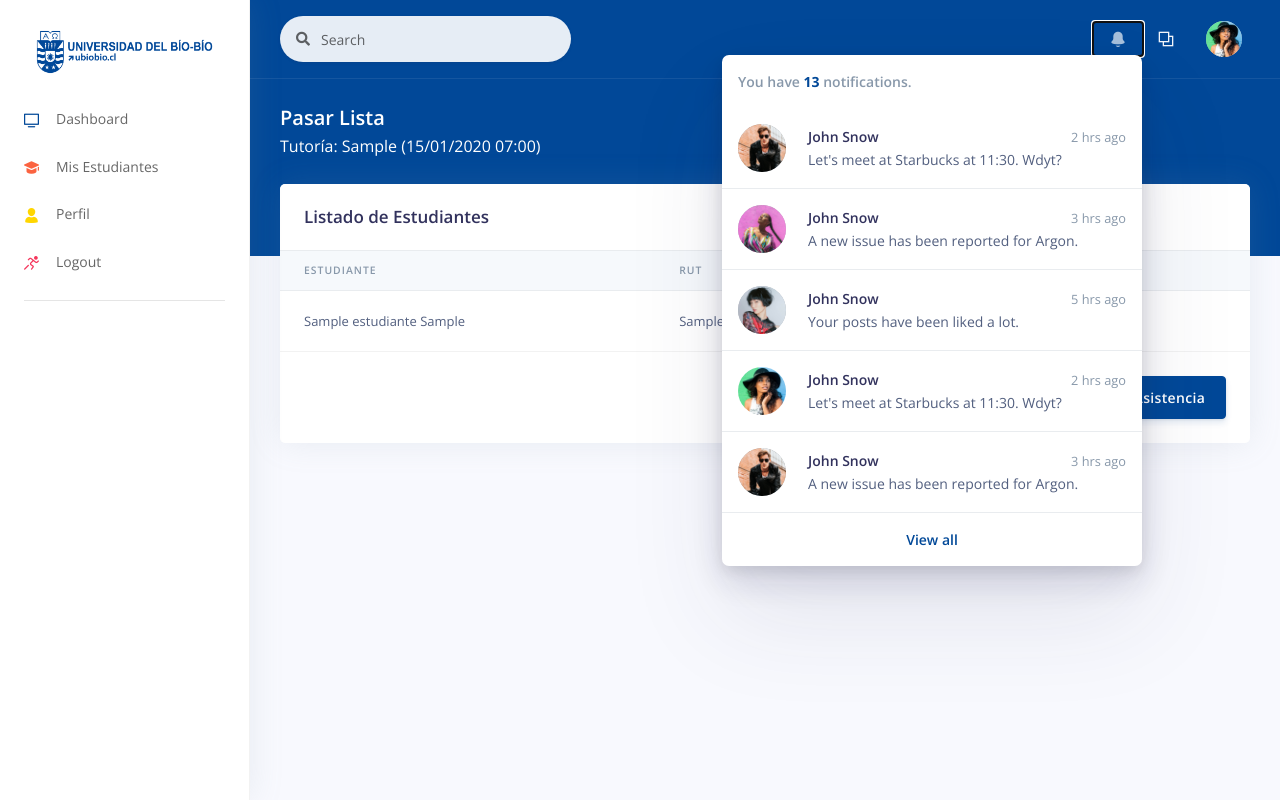
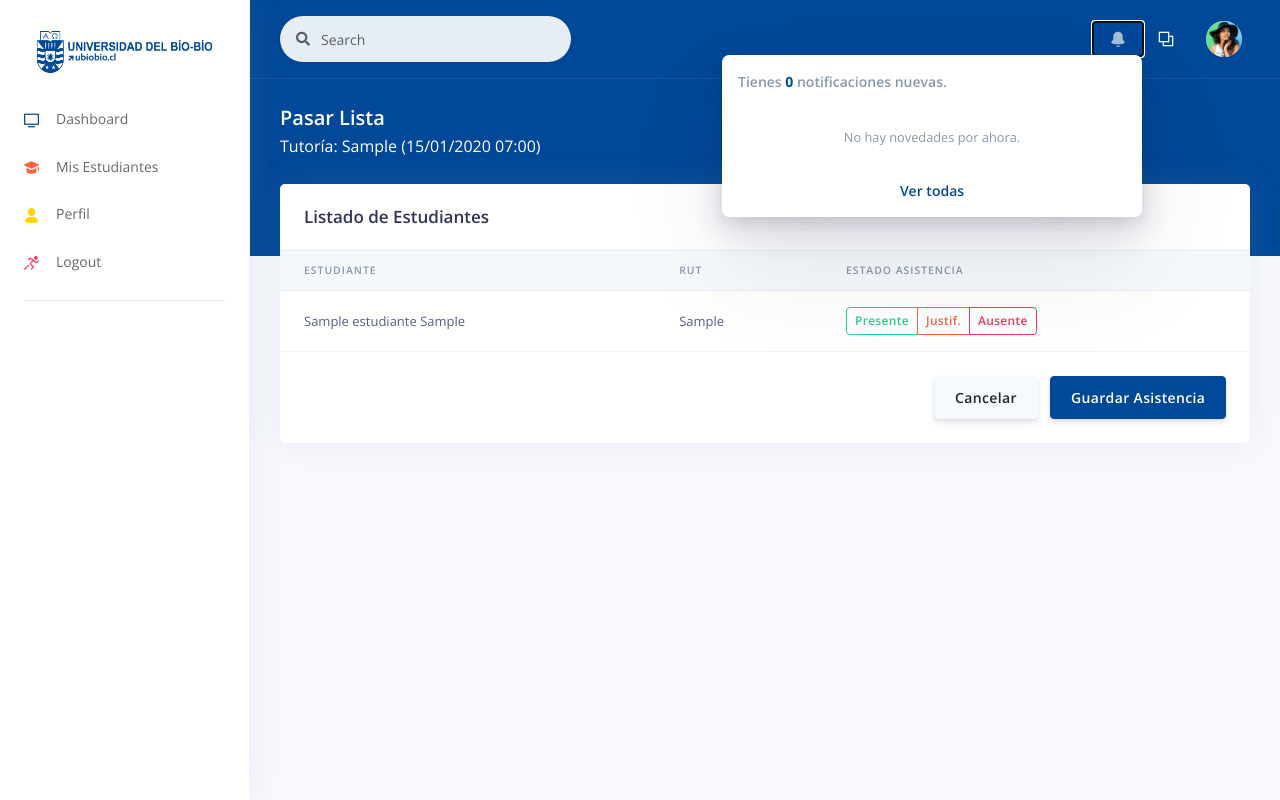
Before and after one commit to Mastrick7even/Sistema-de-alerta-temprana-para-programa-de-tutores-UBB, a Django app: page /tutorias/1/asistencia/ in a window 1280 px wide, after a click that opens the changed part. Run offline with Django 3.2, Linux system fonts and the light colour scheme; tables that the repository leaves empty hold one stand-in row (values such as "Sample post"); some libraries are stand-ins or nearby versions.

Commit message:
feat: Implementar sistema de gestión de notificaciones con acciones masivas
- Agregar checkboxes para selección múltiple de notificaciones
- Implementar función "Marcar como leídas" para notificaciones seleccionadas
- Implementar función "Eliminar" para notificaciones seleccionadas
- Crear sistema de señales (signals.py) para generación automática de notificaciones
- Mejorar UI con badges "Nueva" y estados visuales para notificaciones no leídas
- Implementar navegación directa al hacer click en notificaciones

```diff
--- a/apps/templates/includes/navigation.html
+++ b/apps/templates/includes/navigation.html
@@ -11,7 +11,8 @@
             <input class="form-control" placeholder="Search" type="text">
           </div>
         </div>
-        <button type="button" class="close" data-action="search-close" data-target="#navbar-search-main" aria-label="Close">
+        <button type="button" class="close" data-action="search-close" data-target="#navbar-search-main"
+          aria-label="Close">
           <span aria-hidden="true">×</span>
         </button>
       </form>
@@ -35,112 +36,55 @@
         <li class="nav-item dropdown">
           <a class="nav-link" href="#" role="button" data-toggle="dropdown" aria-haspopup="true" aria-expanded="false">
             <i class="ni ni-bell-55"></i>
+            {% if conteo_notificaciones > 0 %}
+            <span class="badge badge-circle badge-floating badge-danger border-white"
+              style="position: absolute; top: 0; right: 0; transform: scale(0.7);">
+              {{ conteo_notificaciones }}
+            </span>
+            {% endif %}
           </a>
-          <div class="dropdown-menu dropdown-menu-xl  dropdown-menu-right  py-0 overflow-hidden">
-            <!-- Dropdown header -->
+          <div class="dropdown-menu dropdown-menu-xl dropdown-menu-right py-0 overflow-hidden">
             <div class="px-3 py-3">
-              <h6 class="text-sm text-muted m-0">You have <strong class="text-primary">13</strong> notifications.</h6>
+              <h6 class="text-sm text-muted m-0">Tienes <strong class="text-primary">{{ conteo_notificaciones }}</strong> notificaciones nuevas.</h6>
             </div>
-            <!-- List group -->
+
             <div class="list-group list-group-flush">
-              <a href="#!" class="list-group-item list-group-item-action">
+              {% for noti in mis_notificaciones %}
+              <a href="{% url 'leer-notificacion' noti.id %}" class="list-group-item list-group-item-action">
                 <div class="row align-items-center">
                   <div class="col-auto">
-                    <!-- Avatar -->
-                    <img alt="Image placeholder" src="/static/assets/img/theme/team-1.jpg" class="avatar rounded-circle">
+                    <div class="avatar rounded-circle bg-gradient-primary">
+                      <i class="ni ni-single-02"></i>
+                    </div>
                   </div>
                   <div class="col ml--2">
-                    <div class="d-flex justify-content-between align-items-center">
-                      <div>
-                        <h4 class="mb-0 text-sm">John Snow</h4>
+                    <div class="d-flex justify-content-between align-items-start mb-1">
+                      <div class="flex-grow-1">
+                        <h4 class="mb-0 text-sm font-weight-600">{{ noti.actor.get_full_name }}</h4>
+                        {% if noti.estudiante_relacionado %}
+                        <small class="text-muted">
+                          <i class="ni ni-badge"></i> {{ noti.estudiante_relacionado.nombre }} {{noti.estudiante_relacionado.apellido }}
+                        </small>
+                        {% endif %}
                       </div>
-                      <div class="text-right text-muted">
-                        <small>2 hrs ago</small>
+                      <div class="text-right text-muted ml-2">
+                        <small>{{ noti.fecha_creacion|timesince }}</small>
                       </div>
                     </div>
-                    <p class="text-sm mb-0">Let's meet at Starbucks at 11:30. Wdyt?</p>
+                    <p class="text-sm mb-0 text-darker" style="line-height: 1.4;">{{ noti.mensaje|truncatechars:80 }}
+                    </p>
                   </div>
                 </div>
               </a>
-              <a href="#!" class="list-group-item list-group-item-action">
-                <div class="row align-items-center">
-                  <div class="col-auto">
-                    <!-- Avatar -->
-                    <img alt="Image placeholder" src="/static/assets/img/theme/team-2.jpg" class="avatar rounded-circle">
-                  </div>
-                  <div class="col ml--2">
-                    <div class="d-flex justify-content-between align-items-center">
-                      <div>
-                        <h4 class="mb-0 text-sm">John Snow</h4>
-                      </div>
-                      <div class="text-right text-muted">
-                        <small>3 hrs ago</small>
-                      </div>
-                    </div>
-                    <p class="text-sm mb-0">A new issue has been reported for Argon.</p>
-                  </div>
-                </div>
-              </a>
-              <a href="#!" class="list-group-item list-group-item-action">
-                <div class="row align-items-center">
-                  <div class="col-auto">
-                    <!-- Avatar -->
-                    <img alt="Image placeholder" src="/static/assets/img/theme/team-3.jpg" class="avatar rounded-circle">
-                  </div>
-                  <div class="col ml--2">
-                    <div class="d-flex justify-content-between align-items-center">
-                      <div>
-                        <h4 class="mb-0 text-sm">John Snow</h4>
-                      </div>
-                      <div class="text-right text-muted">
-                        <small>5 hrs ago</small>
-                      </div>
-                    </div>
-                    <p class="text-sm mb-0">Your posts have been liked a lot.</p>
-                  </div>
-                </div>
-              </a>
-              <a href="#!" class="list-group-item list-group-item-action">
-                <div class="row align-items-center">
-                  <div class="col-auto">
-                    <!-- Avatar -->
-                    <img alt="Image placeholder" src="/static/assets/img/theme/team-4.jpg" class="avatar rounded-circle">
-                  </div>
-                  <div class="col ml--2">
-                    <div class="d-flex justify-content-between align-items-center">
-                      <div>
-                        <h4 class="mb-0 text-sm">John Snow</h4>
-                      </div>
-                      <div class="text-right text-muted">
-                        <small>2 hrs ago</small>
-                      </div>
-                    </div>
-                    <p class="text-sm mb-0">Let's meet at Starbucks at 11:30. Wdyt?</p>
-                  </div>
-                </div>
-              </a>
-              <a href="#!" class="list-group-item list-group-item-action">
-                <div class="row align-items-center">
-                  <div class="col-auto">
-                    <!-- Avatar -->
-                    <img alt="Image placeholder" src="/static/assets/img/theme/team-5.jpg" class="avatar rounded-circle">
-                  </div>
-                  <div class="col ml--2">
-                    <div class="d-flex justify-content-between align-items-center">
-                      <div>
-                        <h4 class="mb-0 text-sm">John Snow</h4>
-                      </div>
-                      <div class="text-right text-muted">
-                        <small>3 hrs ago</small>
-                      </div>
-                    </div>
-                    <p class="text-sm mb-0">A new issue has been reported for Argon.</p>
-                  </div>
-                </div>
-              </a>
+              {% empty %}
+              <div class="text-center py-3">
+                <small class="text-muted">No hay novedades por ahora.</small>
+              </div>
+              {% endfor %}
             </div>
-            <!-- View all -->
-            <a href="#!" class="dropdown-item text-center text-primary font-weight-bold py-3">View all</a>
+
+            <a href="{% url 'todas-notificaciones' %}"
+              class="dropdown-item text-center text-primary font-weight-bold py-3">Ver todas</a>
           </div>
         </li>
         <li class="nav-item dropdown">
@@ -191,7 +135,8 @@
       </ul>
       <ul class="navbar-nav align-items-center  ml-auto ml-md-0 ">
         <li class="nav-item dropdown">
-          <a class="nav-link pr-0" href="#" role="button" data-toggle="dropdown" aria-haspopup="true" aria-expanded="false">
+          <a class="nav-link pr-0" href="#" role="button" data-toggle="dropdown" aria-haspopup="true"
+            aria-expanded="false">
             <div class="media align-items-center">
               <span class="avatar avatar-sm rounded-circle">
                 <img alt="Image placeholder" src="/static/assets/img/theme/team-4.jpg">
--- a/core/settings.py
+++ b/core/settings.py
@@ -59,6 +59,7 @@ TEMPLATES = [
                 'django.template.context_processors.request',
                 'django.contrib.auth.context_processors.auth',
                 'django.contrib.messages.context_processors.messages',
+                'sat.context_processors.notificaciones_usuario',
             ],
         },
     },
--- a/sat/apps.py
+++ b/sat/apps.py
@@ -4,3 +4,6 @@ from django.apps import AppConfig
 class SatConfig(AppConfig):
     default_auto_field = 'django.db.models.BigAutoField'
     name = 'sat'
+
+    def ready(self):
+        import sat.signals  # <--- ESTO ACTIVA LAS SEÑALES
--- /dev/null
+++ b/sat/context_processors.py
@@ -0,0 +1,26 @@
+from .models import Notificacion, Usuario
+
+def notificaciones_usuario(request):
+    if request.user.is_authenticated:
+        try:
+            # Buscar el perfil SAT del usuario actual
+            perfil = Usuario.objects.get(email=request.user.email)
+
+            # Traemos las NO leídas del Usuario SAT
+            notis = Notificacion.objects.filter(destinatario=perfil, leida=False)[:5]
+            conteo = Notificacion.objects.filter(destinatario=perfil, leida=False).count()
+
+            return {
+                'mis_notificaciones': notis,
+                'conteo_notificaciones': conteo
+            }
+        except Usuario.DoesNotExist:
+            # Si no tiene perfil SAT, no mostrar notificaciones
+            return {
+                'mis_notificaciones': [],
+                'conteo_notificaciones': 0
+            }
+    return {
+        'mis_notificaciones': [],
+        'conteo_notificaciones': 0
+    }
--- a/sat/urls.py
+++ b/sat/urls.py
@@ -1,5 +1,5 @@
 from django.urls import path
-from .views import EstudianteListView, EstudianteDetailView, BitacoraCreateView, BitacoraUpdateView, BitacoraDeleteView, DashboardView, ReporteEstudiantePDF, MisTutoriasView, tomar_asistencia, TutoriaCreateView, TutoriaUpdateView, TutoriaDeleteView
+from .views import EstudianteListView, EstudianteDetailView, BitacoraCreateView, BitacoraUpdateView, BitacoraDeleteView, DashboardView, ReporteEstudiantePDF, MisTutoriasView, tomar_asistencia, TutoriaCreateView, TutoriaUpdateView, TutoriaDeleteView, leer_notificacion, todas_notificaciones, marcar_notificaciones_leidas, eliminar_notificaciones
 
 urlpatterns = [
     path('', DashboardView.as_view(), name='home'),
@@ -18,4 +18,8 @@ urlpatterns = [
     path('tutorias/<int:pk>/editar/', TutoriaUpdateView.as_view(), name='tutoria-update'),
     path('tutorias/<int:pk>/borrar/', TutoriaDeleteView.as_view(), name='tutoria-delete'),
     path('tutorias/<int:pk>/asistencia/', tomar_asistencia, name='tomar-asistencia'),
+    path('notificacion/<int:pk>/leer/', leer_notificacion, name='leer-notificacion'),
+    path('notificaciones/', todas_notificaciones, name='todas-notificaciones'),
+    path('notificaciones/marcar-leidas/', marcar_notificaciones_leidas, name='marcar-notificaciones-leidas'),
+    path('notificaciones/eliminar/', eliminar_notificaciones, name='eliminar-notificaciones'),
 ]
--- a/sat/views.py
+++ b/sat/views.py
@@ -1,5 +1,6 @@
 from django.shortcuts import render, redirect, get_object_or_404
 from django.contrib.auth.mixins import LoginRequiredMixin # Obliga a estar logueado
+from django.contrib.auth.decorators import login_required
 from django.urls import reverse_lazy
 from django.db.models import Count, Q
 from django.template.loader import render_to_string
@@ -8,7 +9,7 @@ from django.conf import settings
 from django.contrib import messages
 import os
 from django.views.generic import ListView, DetailView, CreateView, UpdateView, DeleteView, TemplateView
-from .models import Estudiante, Usuario, Bitacora, Estado, Carrera, TipoAlarma, Tutoria, Asistencia
+from .models import Estudiante, Usuario, Bitacora, Estado, Carrera, TipoAlarma, Tutoria, Asistencia, Notificacion
 from .forms import BitacoraForm, TutoriaForm
 
 class EstudianteListView(LoginRequiredMixin, ListView):
@@ -113,6 +114,11 @@ class BitacoraCreateView(LoginRequiredMixin, CreateView):
         le asignamos el estudiante automáticamente.
         """
         form.instance.estudiante = self.estudiante
+        try:
+            perfil = Usuario.objects.get(email=self.request.user.email)
+            form.instance.autor = perfil
+        except Usuario.DoesNotExist:
+            pass
         return super().form_valid(form)
 
     def get_success_url(self):
@@ -406,3 +412,76 @@ def tomar_asistencia(request, pk):
         'estudiantes': mis_estudiantes,
         'mapa_asistencia': mapa_asistencia
     })
+
+@login_required
+def leer_notificacion(request, pk):
+    noti = get_object_or_404(Notificacion, pk=pk)
+
+    # Seguridad: Solo el dueño puede leerla
+    try:
+        perfil_usuario = Usuario.objects.get(email=request.user.email)
+        if noti.destinatario == perfil_usuario:
+            noti.leida = True
+            noti.save()
+    except Usuario.DoesNotExist:
+        pass  # Si no tiene perfil SAT, no puede marcar como leída
+
+    # Redirigir al estudiante relacionado si existe
+    if noti.estudiante_relacionado:
+        return redirect('estudiante-detail', pk=noti.estudiante_relacionado.id_estudiante)
+
+    # Si no, al dashboard
+    return redirect('home')
+
+# views.py
+@login_required
+def todas_notificaciones(request):
+    try:
+        from django.core.paginator import Paginator
+
+        perfil = Usuario.objects.get(email=request.user.email)
+        notificaciones_list = Notificacion.objects.filter(destinatario=perfil).order_by('-fecha_creacion')
+
+        # Paginación: 10 notificaciones por página
+        paginator = Paginator(notificaciones_list, 10)
+        page_number = request.GET.get('page')
+        notificaciones = paginator.get_page(page_number)
+
+        return render(request, 'sat/notificaciones.html', {
+            'notificaciones': notificaciones,
+            'total_notificaciones': notificaciones_list.count()
+        })
+    except Usuario.DoesNotExist:
+        return redirect('home')
+
+@login_required
+def marcar_notificaciones_leidas(request):
+    """Marca múltiples notificaciones como leídas"""
+    if request.method == 'POST':
+        notificacion_ids = request.POST.getlist('notificaciones[]')
+        try:
+            perfil = Usuario.objects.get(email=request.user.email)
+            Notificacion.objects.filter(
+                id__in=notificacion_ids,
+                destinatario=perfil
+            ).update(leida=True)
+            messages.success(request, f'{len(notificacion_ids)} notificación(es) marcada(s) como leída(s).')
+        except Usuario.DoesNotExist:
+            messages.error(request, 'Error al procesar la solicitud.')
+    return redirect('todas-notificaciones')
+
+@login_required
+def eliminar_notificaciones(request):
+    """Elimina múltiples notificaciones"""
+    if request.method == 'POST':
+        notificacion_ids = request.POST.getlist('notificaciones[]')
+        try:
+            perfil = Usuario.objects.get(email=request.user.email)
+            count = Notificacion.objects.filter(
+                id__in=notificacion_ids,
+                destinatario=perfil
+            ).delete()[0]
+            messages.success(request, f'{count} notificación(es) eliminada(s).')
+        except Usuario.DoesNotExist:
+            messages.error(request, 'Error al procesar la solicitud.')
+    return redirect('todas-notificaciones')
```
Also changed, not shown: crear_usuarios_sat.py (added, +47 -0 lines), sat/models.py (+25 -0 lines), sat/signals.py (added, +31 -0 lines), sat/templates/sat/notificaciones.html (added, +243 -0 lines), sat/migrations/0005_notificacion.py (added), sat/migrations/0006_bitacora_autor.py (added).
